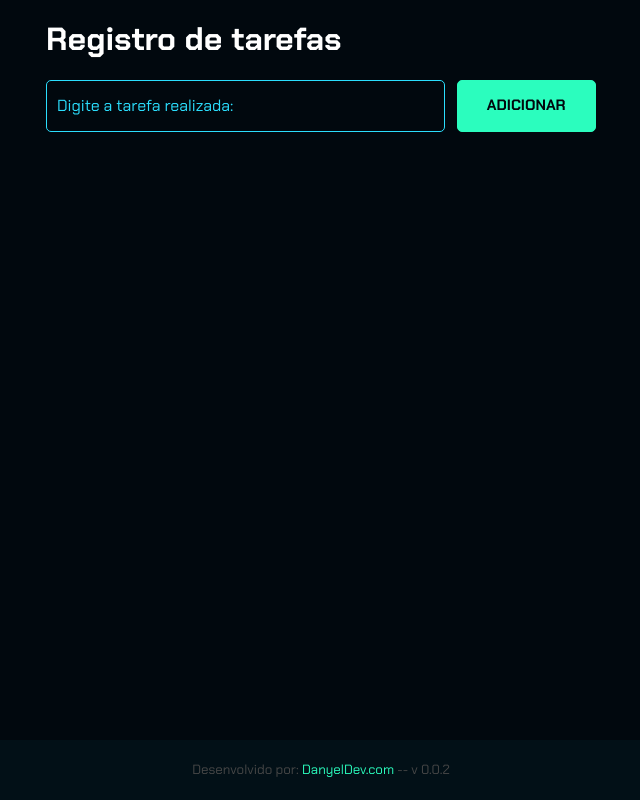
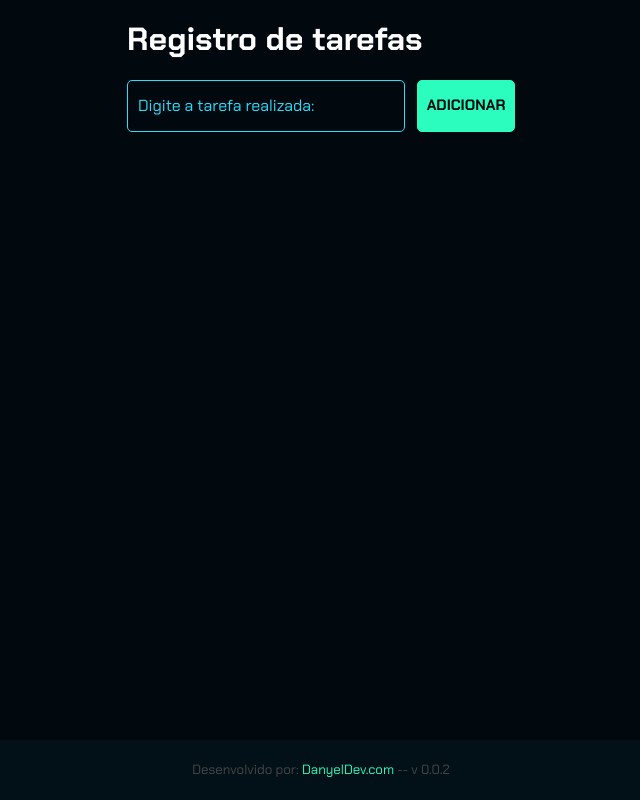
Before and after one commit to Danyel492/registro_tarefas, a plain HTML site: page index.html in a window 1280 px wide. Shown: the whole page, without its empty margins (319-959 px from the left). Drawn offline with Linux system fonts and the light colour scheme.

Commit message:
Ajustes layout

```diff
--- a/css/style.css
+++ b/css/style.css
@@ -20,7 +20,9 @@ body {
 }
 
 main {
-    max-width: 550px;
+    min-width: 45px;
+    max-width: 600px;
+    padding: 0 20px;
 }
 
 h1,
@@ -32,14 +34,15 @@ h2 {
 }
 
 form {
-    min-width: 510px;
+    /* border: 1px solid red; */
+    width: 100%;
     display: flex;
     gap: 12px;
 }
 
 input {
     height: 50px;
-    width: 400px;
+    width: 100%;
     border-radius: 5px;
     background-color: #01080E;
     padding-left: 10px;
```
